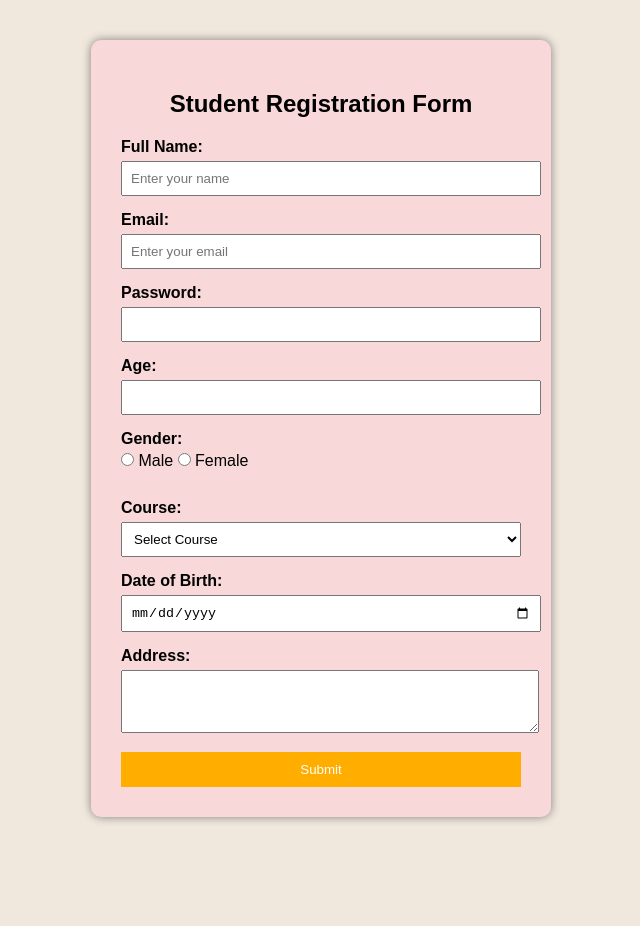
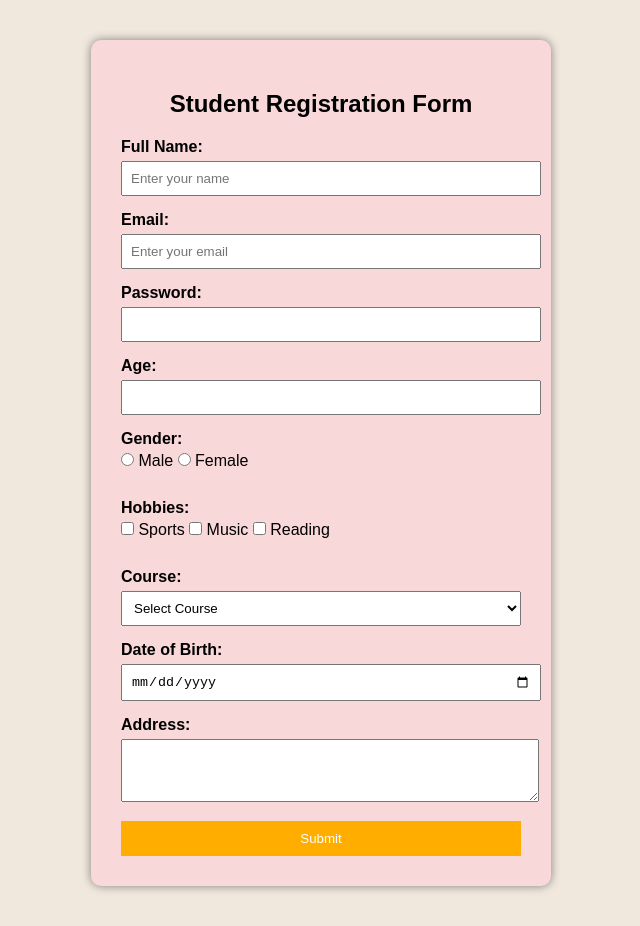
Before and after one commit to umarfarukh768/practice-56, a plain HTML site: page index.html in a window 1280 px wide. Shown: the whole page, without its empty margins (319-959 px from the left). Before the commit the page ends 857 px from the top, so only its background shows below. Drawn offline with Linux system fonts and the light colour scheme.

Commit message:
Add hobbies section to the form
Added hobbies section with checkboxes for Sports, Music, and Reading.

```diff
--- a/index.html
+++ b/index.html
@@ -58,6 +58,11 @@
             <input type="radio" name="gender" value="Male" class="radio-group"> Male
             <input type="radio" name="gender" value="Female" class="radio-group"> Female
             <br><br>
+             <label>Hobbies:</label><br>
+            <input type="checkbox" name="hobby" value="Sports" class="checkbox-group"> Sports
+            <input type="checkbox" name="hobby" value="Music" class="checkbox-group"> Music
+            <input type="checkbox" name="hobby" value="Reading" class="checkbox-group"> Reading
+            <br><br>
             <label>Course:</label>
             <select name="course">
                 <option value="">Select Course</option>
```
